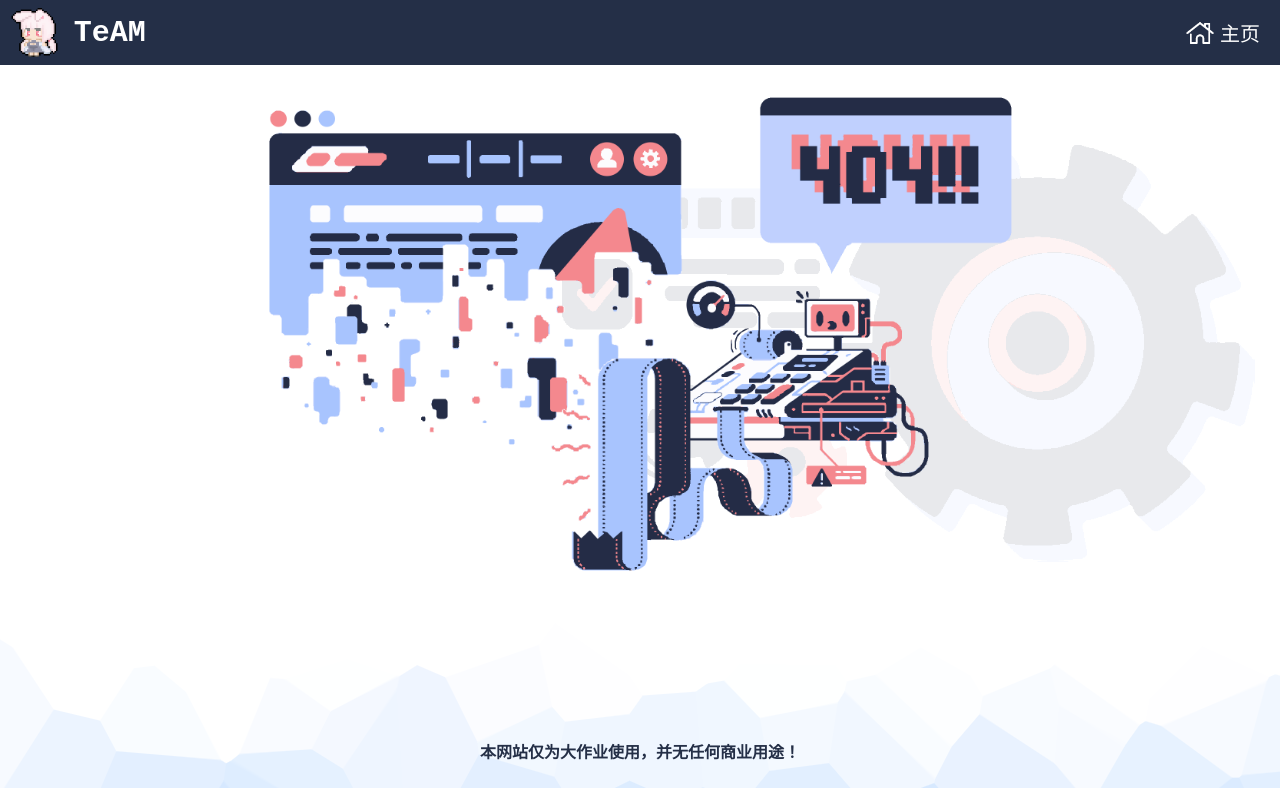
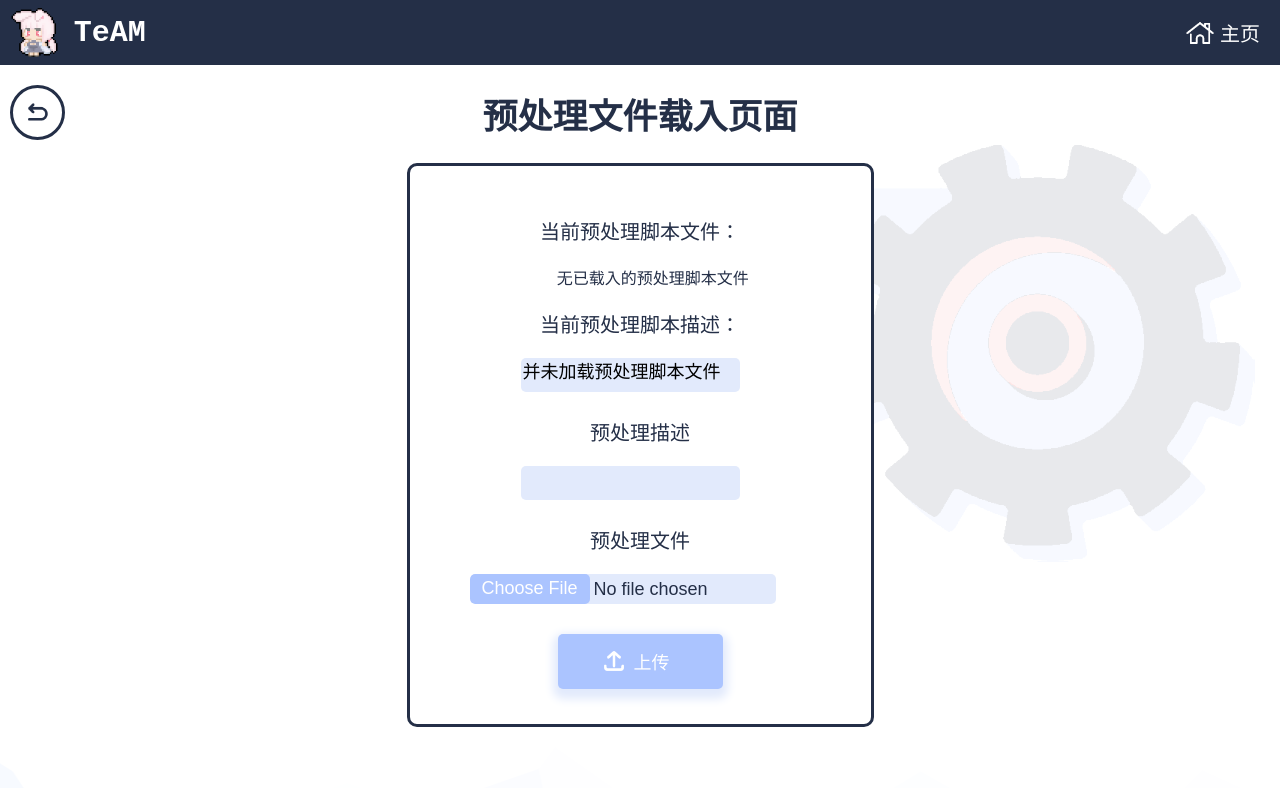
Before and after one commit to ferv3455/ML-Model-Management, a Vue app in the folder client/: page /service/1/preprocess in a window 1280 px wide. Shown: the top 788 px of the page. Built offline with nearby package versions, Linux system fonts and the light colour scheme; no server answers.

Commit message:
增加了PrePro前端和后端接口

```diff
--- a/client/src/router/index.js
+++ b/client/src/router/index.js
@@ -31,6 +31,11 @@ const routes = [
     path: '/service/:modelID',
     name: 'service',
     component: () => import('../views/ServiceView.vue'),
+  },
+  {
+    path: '/service/:modelID/preprocess',
+    name: 'preprocess',
+    component: () => import('../views/PreProView.vue'),
   },
   {
     path: '/predict/:modelID/:serviceID',
--- a/client/src/views/BatchView.vue
+++ b/client/src/views/BatchView.vue
@@ -70,9 +70,11 @@ export default {
       // 将上传文件提交给后端
       const path = `/model/${this.modelID}/service/${this.serviceID}/task`;
       const f = document.getElementById('batchPageEnterModelFile').files[0];
+      const fileName = f.name;
       axios.post(getBackUrl(path), {
         // 上传文件
         file: f,
+        fileName,
       })
         .then((res) => {
           // 将后端返回的任务ID提示给用户
--- a/client/src/views/ModelIDView.vue
+++ b/client/src/views/ModelIDView.vue
@@ -56,6 +56,7 @@
       <div>
         <button @click="goToTestPage" id="modelIDPageGoToTestPage">进入模型测试</button>
         <button @click="goToServicePage" id="modelIDPageGoToServicePage">进入服务列表</button>
+        <button @click="goToPrePro" id="modelIDPageGoToPreProPage">进入预处理加载</button>
       </div>
     </div>
     <button @click="backToModelPage" id="modelIDPageBackToModelPage" class="roundButton returnButton">
@@ -155,6 +156,14 @@ export default {
     goToServicePage(event) {
       this.$router.push({
         name: 'service',
+        params: {
+          modelID: this.modelID,
+        },
+      });
+    },
+    goToPrePro(event) {
+      this.$router.push({
+        name: 'preprocess',
         params: {
           modelID: this.modelID,
         },
@@ -263,7 +272,8 @@ export default {
   width: 60px;
 }
 
-#modelIDPageGoToTestPage {
+#modelIDPageGoToTestPage,
+#modelIDPageGoToServicePage {
   margin-right: 30px;
 }
 
--- /dev/null
+++ b/client/src/views/PreProView.vue
@@ -0,0 +1,155 @@
+<template>
+  <div id="PreProPageBox">
+    <h1 id="PreProPageTitle">
+      预处理文件载入页面
+    </h1>
+    <div id="uploadPageImportPrePro" class="divUse">
+      <p class="loadedPrePRoFile" id="LoadedPreProInfo">当前预处理脚本文件：</p>
+      <div id="LoadedDiv" v-if="Loaded === true">
+        <a :href="LoadedProPath">{{ LoadedProName }}</a>
+        <button @click="DeletePrePro" id="deletePrePro">删除当前文件</button>
+      </div>
+      <p v-else id="NoLoaded">&nbsp;&nbsp;&nbsp;&nbsp;&nbsp;无已载入的预处理脚本文件</p>
+      <p class="loadedPrePro" id="LoadedPreProInfo">当前预处理脚本描述：</p>
+      <textarea v-model="LoadedProDescription" id="LoadedProDescription" readonly></textarea>
+      <p class="uploadPageImportPreProDetail" id="uploadPagePreProDescription">预处理描述</p>
+      <textarea v-model="ProDescription" id="uploadPageEnterProDescription"></textarea>
+      <p class="uploadPageImportPreProDetail" id="uploadPagePreProFile">预处理文件</p>
+      <input id="uploadPageEnterPreProFile" type="file" :accept="'.' + 'py'">
+      <button @click="uploadNewPreprocess" id="preproPageUploadButton">
+        <img id="preproPageUploadIcon" src="../assets/uploadIcon.png" alt="Icon">
+        上传
+      </button>
+      <button @click="backToModelIDPage" id="goToModelIDPageButton" class="roundButton returnButton">
+        <img class="returnIcon" src="../assets/returnIcon.png" alt="return">
+      </button>
+    </div>
+  </div>
+</template>
+
+<script>
+import axios from 'axios';
+import getBackUrl from '../getIP';
+
+export default {
+  data() {
+    return {
+      // 从表单获得的信息（此处不包含模型文件信息）
+      modelID: this.$route.params.modelID,
+      ProDescription: '',
+      LoadedProDescription: '并未加载预处理脚本文件',
+      LoadedProPath: '',
+      LoadedProName: '',
+      Loaded: false,
+    };
+  },
+  methods: {
+    getPrePro() {
+      const path = `/model/${this.modelID}/preprocess`;
+      axios.get(getBackUrl(path), {
+        params: {},
+      })
+        .then((res) => {
+          if (res.data.state === 'success') {
+            this.LoadedProDescription = res.data.ProDescription;
+            this.LoadedProPath = res.data.LoadedProPath;
+            this.LoadedProName = res.data.LoadedProName;
+            this.Loaded = true;
+          } else if (res.data.state === 'empty') {
+            this.LoadedProDescription = '并未加载预处理脚本文件';
+            this.Loaded = false;
+          } else {
+            alert('加载预处理脚本信息失败');
+          }
+        })
+        .catch((error) => {
+          // eslint-disable-next-line
+          console.error(error);
+        });
+    },
+    backToModelIDPage(event) {
+      this.$router.push({
+        name: 'modelID',
+        params: {
+          modelID: this.modelID,
+        },
+      });
+    },
+    DeletePrePro(event) {
+      const path = `/model/${this.modelID}/preprocess/delete`;
+      axios.post(getBackUrl(path), {
+        LoadedProPath: this.LoadedProPath,
+        fileName: this.LoadedProName,
+      })
+        .then((res) => {
+          this.getPrePro();
+          this.Loaded = false;
+        })
+        .catch((error) => {
+          // eslint-disable-next-line
+          console.error(error);
+        });
+    },
+    uploadNewPreprocess(event) {
+      const path = `/model/${this.modelID}/preprocess`;
+      const f = document.getElementById('uploadPageEnterPreProFile').files[0];
+      const fileName = f.name;
+      axios.post(getBackUrl(path), {
+        ProDescription: this.ProDescription,
+        file: f,
+        fileName,
+      })
+        .then((res) => {
+          this.getPrePro();
+        })
+        .catch((error) => {
+          // eslint-disable-next-line
+          console.error(error);
+        });
+    },
+  },
+  mounted() {
+    this.getPrePro();
+  },
+};
+</script>
+
+<style>
+#PreProPageBox {
+  display: flex;
+  flex-direction: column;
+  align-items: center;
+  margin-left: auto;
+  margin-right: auto;
+}
+
+#uploadPageImportPrePro {
+  padding: 30px 60px;
+  justify-items: center;
+  align-items: center;
+}
+
+#preproPageUploadButton {
+  margin-top: 30px;
+  grid-area: button;
+  display: flex;
+  align-items: center;
+}
+
+#preproPageUploadIcon {
+  width: 30px;
+  margin-left: 35px;
+  margin-right: 5px;
+}
+
+#NoLoaded {
+  font-size: 80%;
+  font-weight: lighter;
+}
+
+#LoadedDiv {
+  display: flex;
+  align-items: center;
+  flex-direction: row;
+}
+</style>
--- a/client/src/views/UploadView.vue
+++ b/client/src/views/UploadView.vue
@@ -53,11 +53,13 @@ export default {
       // Model upload
       const path = '/model';
       const f = document.getElementById('uploadPageEnterModelFile').files[0];
+      const fileName = f.name;
       axios.post(getBackUrl(path), {
         id: this.modelID,
         type: this.modelType,
         des: this.modelDescription,
         file: f,
+        fileName,
       })
         .then((res) => {
           if (res.data.status === 'success') {
```
Also changed, not shown: 1 other file (tests, documents, lock files or other folders).
